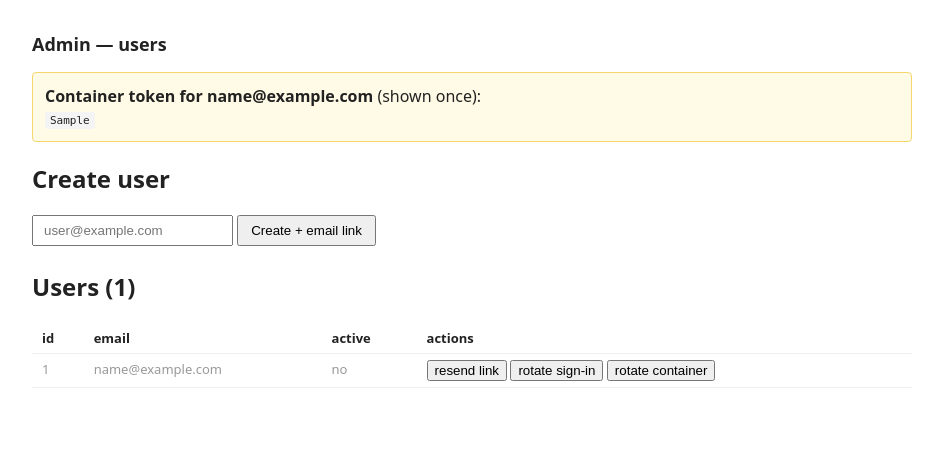
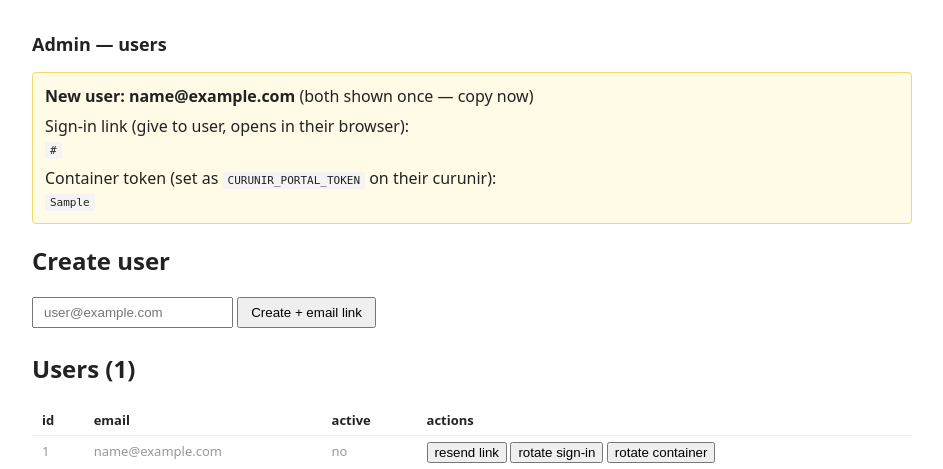
Before and after one commit to jalemieux/curunir, a FastAPI app: template portal/templates/admin.html in a window 1280 px wide. Shown: the top 469 px of the page, without its empty margins (168-1111 px from the left). Run offline with FastAPI, Linux system fonts and the light colour scheme; the template is opened without the code that fills it: most values are stand-ins (such as "Sample title", 1, 10 or a date in 2020); parts of the project's set-up code (start-up, migrations or seed data) failed here and were passed over.

Commit message:
feat(portal): show sign-in link in admin callout after creating a user
Previously only the container token was displayed once; the sign-in link
was only delivered via email_send (which logs instead when EMAIL_API_KEY
is unset, forcing admins to dig through service logs). Both are
sensitive and shown-once, so display them together.

```diff
--- a/portal/admin.py
+++ b/portal/admin.py
@@ -42,6 +42,7 @@ async def admin_index(request: Request, user: User = Depends(admin_user)):
             "users": users,
             "csrf_token": csrf.issue_csrf(user.id),
             "new_container_token": None,
+            "new_signin_link": None,
             "new_user_email": None,
         },
     )
@@ -56,7 +57,8 @@ async def admin_create_user(
 ):
     _verify_csrf_form(user, csrf_token)
     new_user = await db.create_user(email)
-    await email_send.send_signin_email(new_user.email, _signin_link(new_user.sign_in_token))
+    signin_link = _signin_link(new_user.sign_in_token)
+    await email_send.send_signin_email(new_user.email, signin_link)
     users = await db.list_users()
     return templates.TemplateResponse(
         request, "admin.html",
@@ -64,6 +66,7 @@ async def admin_create_user(
             "users": users,
             "csrf_token": csrf.issue_csrf(user.id),
             "new_container_token": new_user.container_token,
+            "new_signin_link": signin_link,
             "new_user_email": new_user.email,
         },
     )
--- a/portal/templates/admin.html
+++ b/portal/templates/admin.html
@@ -20,8 +20,13 @@
 
   {% if new_container_token %}
   <div class="new-token">
-    <strong>Container token for {{ new_user_email }}</strong> (shown once):<br>
-    <code>{{ new_container_token }}</code>
+    <strong>New user: {{ new_user_email }}</strong> (both shown once — copy now)
+    <div style="margin-top:8px;">Sign-in link (give to user, opens in their browser):<br>
+      <code>{{ new_signin_link }}</code>
+    </div>
+    <div style="margin-top:8px;">Container token (set as <code>CURUNIR_PORTAL_TOKEN</code> on their curunir):<br>
+      <code>{{ new_container_token }}</code>
+    </div>
   </div>
   {% endif %}
 
```
Also changed, not shown: portal/tests/test_admin.py (+4 -1 lines).
